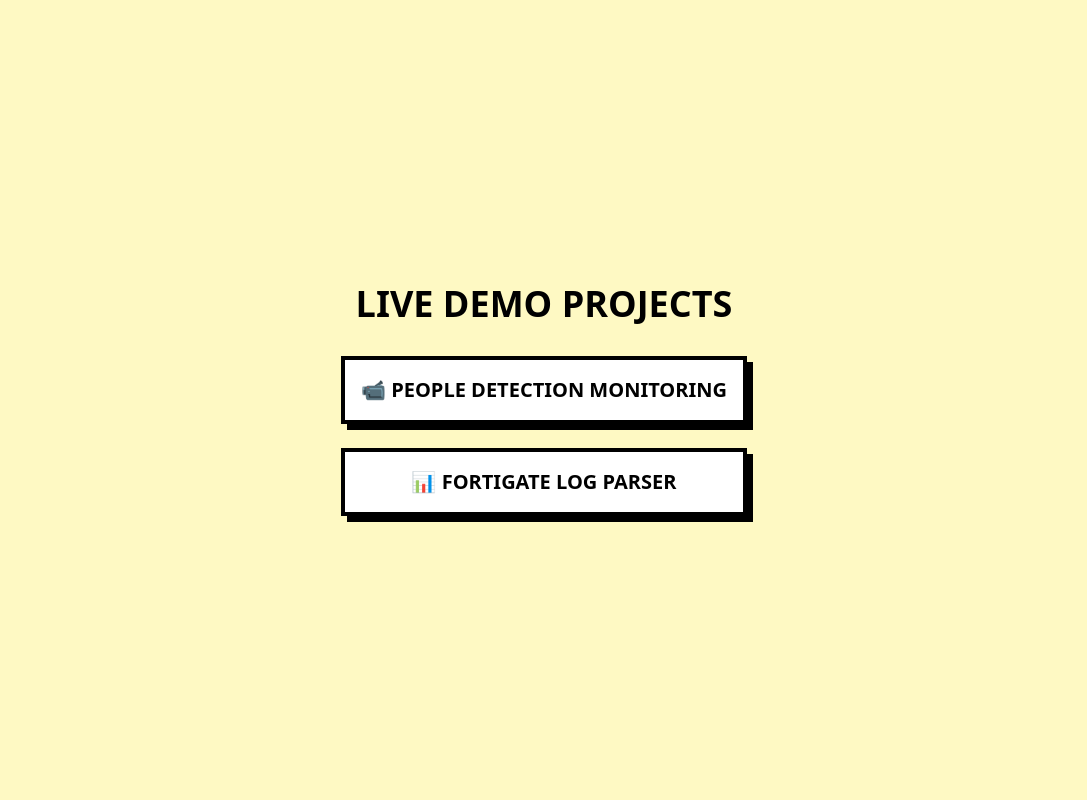
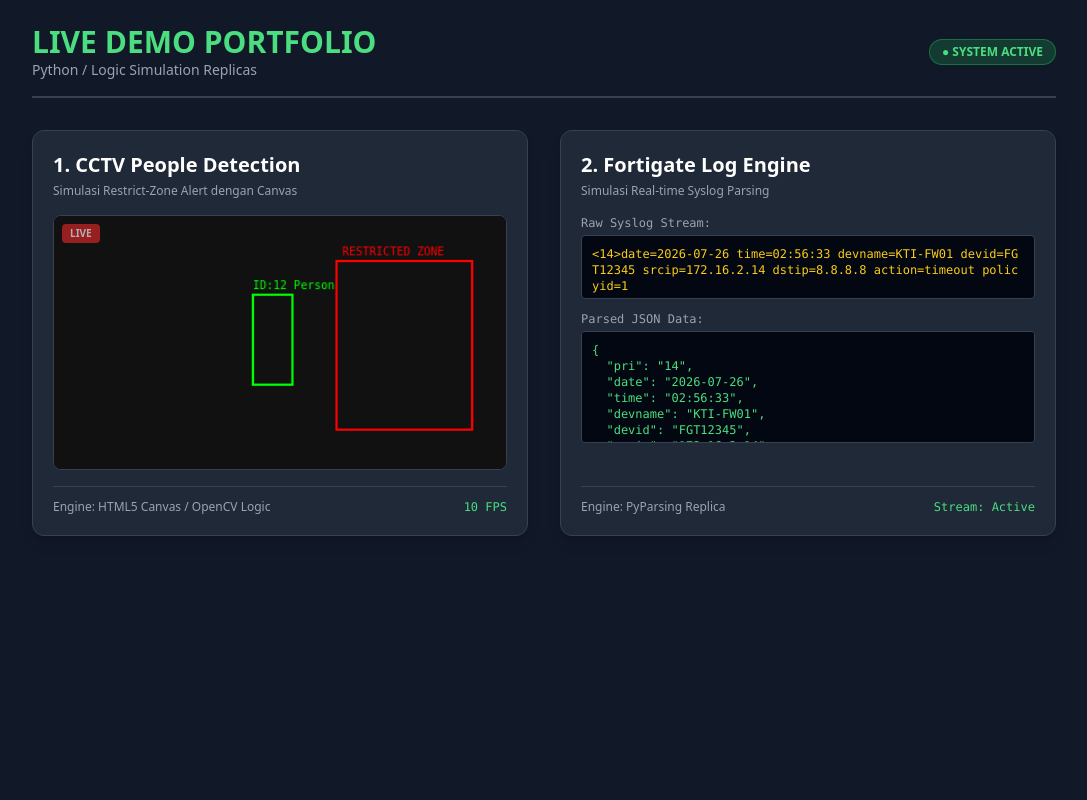
Before and after one commit to igfirli06/people-detection-demo, a Flask app: page / in a window 1280 px wide. Shown: the whole page, without its empty margins (96-1183 px from the left). Run offline with Flask 3, Linux system fonts and the light colour scheme; some libraries are stand-ins or nearby versions.

Commit message:
Update index.html

```diff
--- a/templates/index.html
+++ b/templates/index.html
@@ -2,20 +2,138 @@
 <html lang="en">
 <head>
     <meta charset="UTF-8">
-    <title>Portfolio Demos - Igfirlii Nuur Aziiza</title>
+    <meta name="viewport" content="width=device-width, initial-scale=1.0">
+    <title>Portfolio Live Demos - Igfirli</title>
     <script src="https://cdn.tailwindcss.com"></script>
 </head>
-<body class="bg-yellow-100 flex items-center justify-center h-screen">
-    <div class="space-y-6 text-center">
-        <h1 class="text-4xl font-black uppercase mb-8">Live Demo Projects</h1>
+<body class="bg-gray-900 text-white min-h-screen p-6 font-sans">
+    <div class="max-w-5xl mx-auto space-y-8">
 
-        <a href="/people" class="block bg-white border-4 border-black p-4 font-black uppercase text-xl shadow-[6px_6px_0px_rgba(0,0,0,1)] hover:translate-x-1 hover:translate-y-1 hover:shadow-none transition-all">
-            &#128249; People Detection Monitoring
-        </a>
+        <!-- Header -->
+        <header class="border-b-2 border-gray-700 pb-4 flex justify-between items-center">
+            <div>
+                <h1 class="text-3xl font-black text-green-400">LIVE DEMO PORTFOLIO</h1>
+                <p class="text-gray-400 text-sm">Python / Logic Simulation Replicas</p>
+            </div>
+            <span class="bg-green-500/20 text-green-400 px-3 py-1 rounded-full text-xs font-bold border border-green-500/40">● SYSTEM ACTIVE</span>
+        </header>
 
-        <a href="/fortigate" class="block bg-white border-4 border-black p-4 font-black uppercase text-xl shadow-[6px_6px_0px_rgba(0,0,0,1)] hover:translate-x-1 hover:translate-y-1 hover:shadow-none transition-all">
-            &#128202; Fortigate Log Parser
-        </a>
+        <!-- Grid 2 Project -->
+        <div class="grid grid-cols-1 md:grid-cols-2 gap-8">
+
+            <!-- DEMO 1: People Detection CCTV -->
+            <div class="bg-gray-800 border border-gray-700 rounded-xl p-5 shadow-lg flex flex-col justify-between">
+                <div>
+                    <h2 class="text-xl font-bold mb-1 text-white">1. CCTV People Detection</h2>
+                    <p class="text-xs text-gray-400 mb-4">Simulasi Restrict-Zone Alert dengan Canvas</p>
+
+                    <div class="bg-black rounded-lg overflow-hidden relative border border-gray-700 aspect-video flex items-center justify-center">
+                        <canvas id="cctvCanvas" width="400" height="225" class="w-full h-full"></canvas>
+                        <div class="absolute top-2 left-2 bg-red-600 text-white text-[10px] px-2 py-0.5 rounded font-bold animate-pulse">LIVE</div>
+                    </div>
+                </div>
+                <div class="mt-4 pt-3 border-t border-gray-700 flex justify-between items-center text-xs text-gray-400">
+                    <span>Engine: HTML5 Canvas / OpenCV Logic</span>
+                    <span class="text-green-400 font-mono">10 FPS</span>
+                </div>
+            </div>
+
+            <!-- DEMO 2: Fortigate Log Parser -->
+            <div class="bg-gray-800 border border-gray-700 rounded-xl p-5 shadow-lg flex flex-col justify-between">
+                <div>
+                    <h2 class="text-xl font-bold mb-1 text-white">2. Fortigate Log Engine</h2>
+                    <p class="text-xs text-gray-400 mb-4">Simulasi Real-time Syslog Parsing</p>
+
+                    <div class="space-y-3 font-mono text-xs">
+                        <div>
+                            <span class="text-gray-400 block mb-1">Raw Syslog Stream:</span>
+                            <div id="rawLog" class="bg-gray-950 text-yellow-400 p-2.5 rounded border border-gray-700 h-16 overflow-hidden break-all"></div>
+                        </div>
+                        <div>
+                            <span class="text-gray-400 block mb-1">Parsed JSON Data:</span>
+                            <pre id="parsedLog" class="bg-gray-950 text-green-400 p-2.5 rounded border border-gray-700 h-28 overflow-y-auto"></pre>
+                        </div>
+                    </div>
+                </div>
+                <div class="mt-4 pt-3 border-t border-gray-700 flex justify-between items-center text-xs text-gray-400">
+                    <span>Engine: PyParsing Replica</span>
+                    <span class="text-green-400 font-mono">Stream: Active</span>
+                </div>
+            </div>
+
+        </div>
     </div>
+
+    <script>
+        // --- SCRIPT 1: CCTV CANVAS SIMULATION ---
+        const canvas = document.getElementById('cctvCanvas');
+        const ctx = canvas.getContext('2d');
+        let x = 30, direction = 2;
+
+        function drawCCTV() {
+            ctx.fillStyle = '#111';
+            ctx.fillRect(0, 0, canvas.width, canvas.height);
+
+            // Restricted Zone
+            ctx.strokeStyle = 'red';
+            ctx.lineWidth = 2;
+            ctx.strokeRect(250, 40, 120, 150);
+            ctx.fillStyle = 'red';
+            ctx.font = '10px monospace';
+            ctx.fillText('RESTRICTED ZONE', 255, 35);
+
+            // Bounding Box
+            x += direction;
+            if (x > 340 || x < 20) direction *= -1;
+
+            const isViolation = x > 220;
+            ctx.strokeStyle = isViolation ? 'red' : '#00ff00';
+            ctx.strokeRect(x, 70, 35, 80);
+
+            ctx.fillStyle = isViolation ? 'red' : '#00ff00';
+            ctx.fillText('ID:12 Person', x, 65);
+
+            if (isViolation) {
+                ctx.fillStyle = 'red';
+                ctx.font = 'bold 12px monospace';
+                ctx.fillText('⚠️ WARNING: ZONE VIOLATION', 20, 30);
+            }
+
+            requestAnimationFrame(drawCCTV);
+        }
+        drawCCTV();
+
+        // --- SCRIPT 2: FORTIGATE LOG PARSER SIMULATION ---
+        const rawLogEl = document.getElementById('rawLog');
+        const parsedLogEl = document.getElementById('parsedLog');
+        const ips = ["192.168.1.10", "10.0.0.5", "172.16.2.14"];
+        const actions = ["accept", "deny", "timeout"];
+
+        function generateLog() {
+            const now = new Date();
+            const dateStr = now.toISOString().split('T')[0];
+            const timeStr = now.toTimeString().split(' ')[0];
+            const srcIp = ips[Math.floor(Math.random() * ips.length)];
+            const action = actions[Math.floor(Math.random() * actions.length)];
+
+            const raw = `<14>date=${dateStr} time=${timeStr} devname=KTI-FW01 devid=FGT12345 srcip=${srcIp} dstip=8.8.8.8 action=${action} policyid=1`;
+
+            rawLogEl.innerText = raw;
+            parsedLogEl.innerText = JSON.stringify({
+                pri: "14",
+                date: dateStr,
+                time: timeStr,
+                devname: "KTI-FW01",
+                devid: "FGT12345",
+                srcip: srcIp,
+                dstip: "8.8.8.8",
+                action: action,
+                policyid: "1"
+            }, null, 2);
+        }
+
+        setInterval(generateLog, 2000);
+        generateLog();
+    </script>
 </body>
 </html>
```
